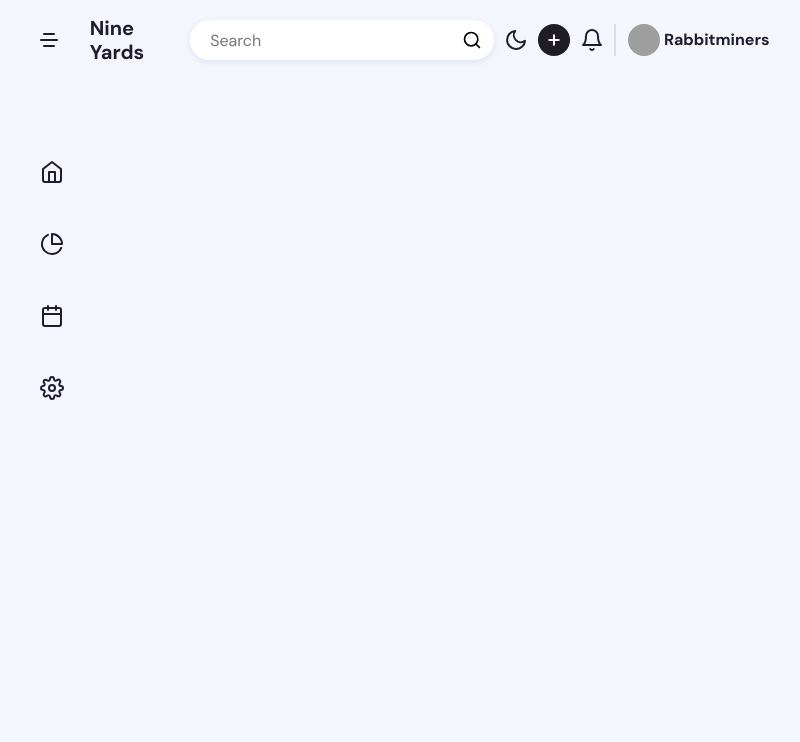
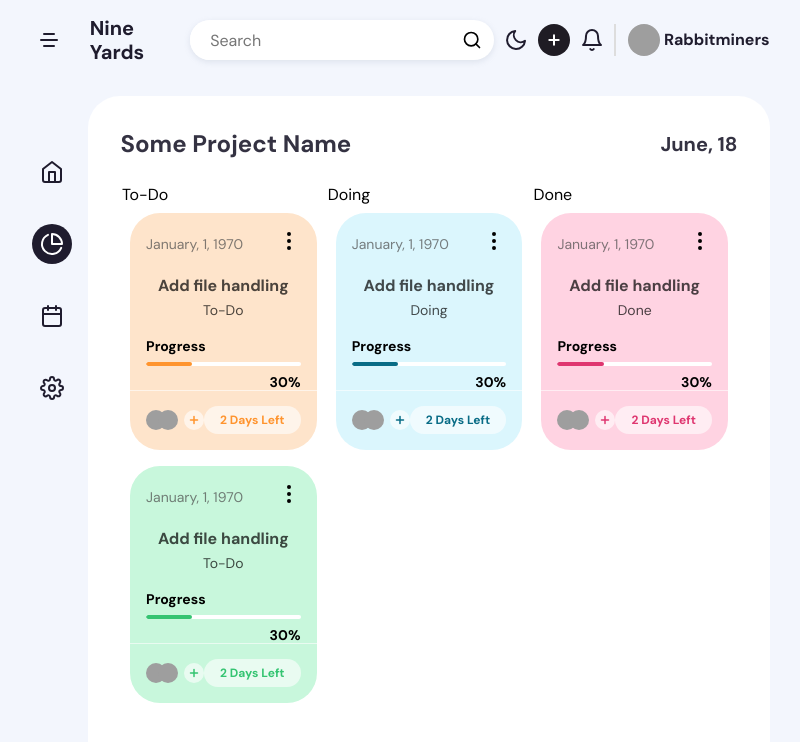
Before and after one commit to Rabbitminers/Nine-Yards, a Nuxt app in the folder site/: page /projects/1/board in a window 1280 px wide. Shown: the top 742 px of the page, without its empty margins (235-1035 px from the left). Built offline with nearby package versions, Linux system fonts and the light colour scheme; grey boxes are pictures that could not be loaded.

Commit message:
Implemented board component

```diff
--- /dev/null
+++ b/site/pages/projects/[id]/board.vue
@@ -0,0 +1,90 @@
+<template lang="pug">
+article.projects-section
+    header.projects-section-header
+        p Some Project Name
+        p.time June, 18
+    section.projects-groups.rows
+        task-group(
+            v-for="group in groups"
+            :key="group.name"
+            :title="group.name"
+        )
+            task(
+                v-for='task in group.tasks'
+                :key='task.name'
+                :name='task.name'
+                :group='group.name'
+                :progress='task.progress'
+                :primary='task.primary'
+                :accent='task.accent'
+                :assignees="['Rabbitminers', 'Baxter']"
+            )
+</template>
+
+<script lang="ts">
+import Task from '~/components/ui/project/tasks/task.vue';
+import Group from '~/components/ui/project/tasks/group.vue';
+
+export default {
+    name: 'task-board',
+    components: {
+        'task': Task,
+        'task-group': Group
+    },
+    data() {
+        return {
+            groups: [
+                {
+                    name: "To-Do",
+                    tasks: [
+                        {
+                            name: "Add file handling",
+                            group: "Doing",
+                            progress: 30,
+                            primary: "var(--colour-orange)",
+                            accent: "var(--colour-orange-accent)"
+                        },
+                        {
+                            name: "Add file handling",
+                            group: "Doing",
+                            progress: 30,
+                            primary: "var(--colour-green)",
+                            accent: "var(--colour-green-accent)"
+                        },
+                    ]
+                },
+                {
+                    name: "Doing",
+                    tasks: [
+                        {
+                            name: "Add file handling",
+                            group: "Doing",
+                            progress: 30,
+                            primary: "var(--colour-blue)",
+                            accent: "var(--colour-blue-accent)"
+                        },
+                    ]
+                },
+                {
+                    name: "Done",
+                    tasks: [
+                        {
+                            name: "Add file handling",
+                            group: "Doing",
+                            progress: 30,
+                            primary: "var(--colour-pink)",
+                            accent: "var(--colour-pink-accent)"
+                        },
+                    ]
+                },
+            ]
+        }
+    }
+}
+</script>
+
+<style lang="scss">
+.projects-groups {
+    justify-content: space-around;
+}
+</style>
```
